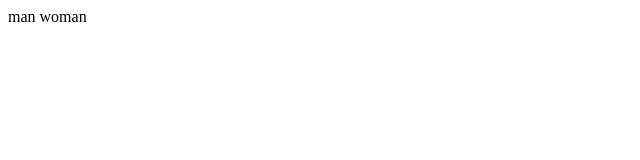
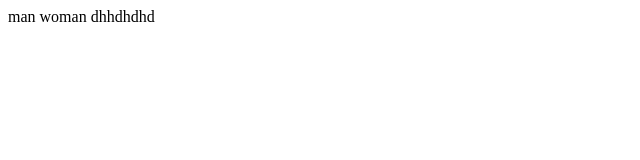
Before and after one commit to Jammie00James/gitpratical, a plain HTML site: page index.html in a window 1280 px wide. Shown: the full height of the page, 0-640 px from the left. Drawn offline with Linux system fonts and the light colour scheme.

Commit message:
3nd feature done

```diff
--- a/index.html
+++ b/index.html
@@ -2,6 +2,6 @@
 <html>
     <head></head>
     <body>
-        man woman
+        man woman dhhdhdhd
     </body>
 </html>
```
